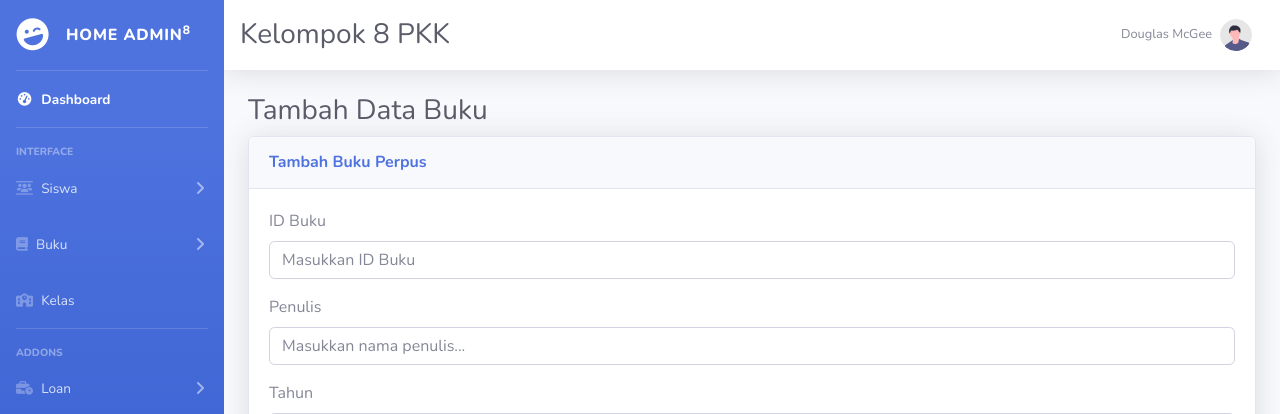
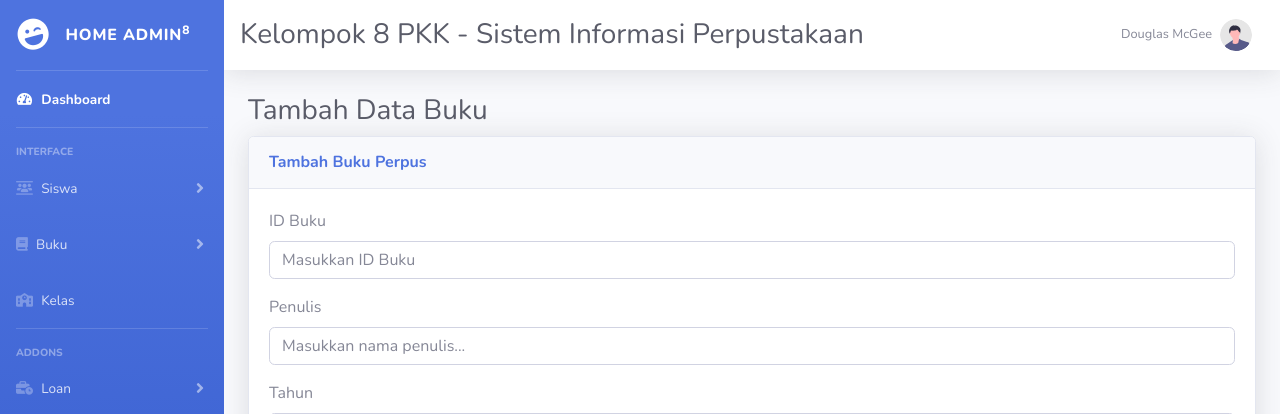
Before and after one commit to dieosurya867/Kelompok8PKK, a PHP site: page /admin/add_buku.php in a window 1280 px wide. Shown: the top 414 px of the page. Run offline with PHP 8.4, Linux system fonts and the light colour scheme; some libraries are stand-ins or nearby versions.

Commit message:
edit navbar

```diff
--- a/admin/sidebar.php
+++ b/admin/sidebar.php
@@ -210,7 +210,7 @@ include '../function/config.php';
 
             <!-- Topbar Search Front-End Dieo -->
               <div class="d-sm-flex align-items-center justify-content-between ">
-                <h1 class="h3 mb-0 text-gray-800">Kelompok 8 PKK</h1>
+                <h1 class="h3 mb-0 text-gray-800">Kelompok 8 PKK - Sistem Informasi Perpustakaan</h1>
               </div>
 
 
```
